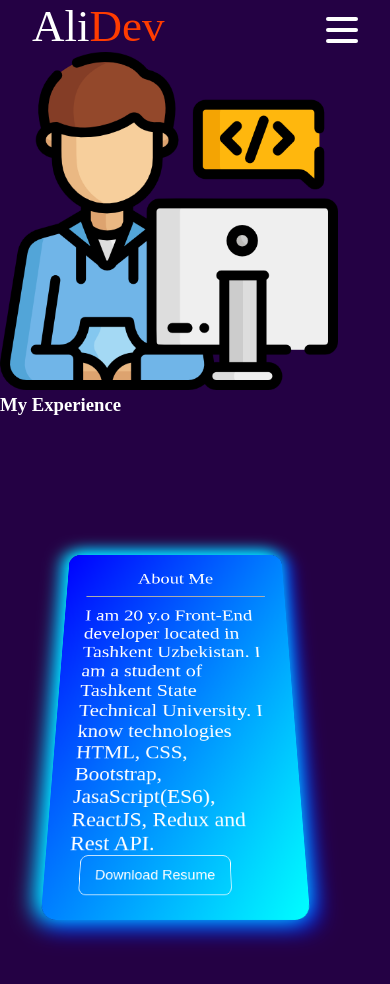
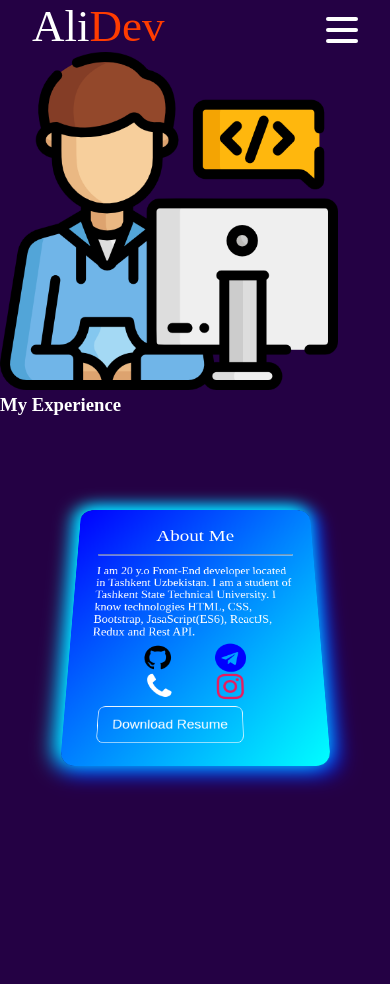
Before and after one commit to odilovalisher17/portfolio, a React (Create React App) app: page /about in a window 390 px wide. Shown: the top 984 px of the page. After the commit the page ends 844 px from the top, so only its background shows below. Built offline with nearby package versions, Linux system fonts and the light colour scheme; a web font is replaced by a local one.

Commit message:
update 6

```diff
--- a/package.json
+++ b/package.json
@@ -6,6 +6,7 @@
     "@testing-library/jest-dom": "^5.15.1",
     "@testing-library/react": "^11.2.7",
     "@testing-library/user-event": "^12.8.3",
+    "font-awesome": "^4.7.0",
     "react": "^17.0.2",
     "react-dom": "^17.0.2",
     "react-router": "^6.0.2",
--- a/src/Components/About/About.css
+++ b/src/Components/About/About.css
@@ -27,7 +27,8 @@
 
         box-shadow: 0 70px 40px -20px rgba(0, 0, 0, 0.2);
         transition: 0.4s ease-in-out transform;
-}:hover {
+}
+.about-right:hover {
     transform: translate3d(0px, 0px, -250px);
 }
 
@@ -40,6 +41,21 @@
     font-size: 30px;
 }
 
+.about-icons{
+    text-align: center;
+    padding: 0.5rem 0;
+}
+
+.about-icons i{
+    font-size: 45px;
+    padding: 0 2rem;
+    color: ;
+}
+
+.a-btn{
+
+}
+
 @media screen and (max-width:768px) {
     .about{
         flex-direction: column;
@@ -47,8 +63,11 @@
         padding: 0 0 !important;
     }
     .about-right{
-        width: 90% !important;
+        width: 94% !important;
         padding: 2rem 2rem;
-        font-size: 16px;
+        margin: auto;
+    }
+    .about-right p{
+        font-size: 18px;
     }
 }
--- a/src/Components/About/About.js
+++ b/src/Components/About/About.js
@@ -19,6 +19,13 @@ const About = () => {
                     I am 20 y.o Front-End developer located in Tashkent Uzbekistan. I am a student of Tashkent State Technical University. I know technologies HTML, CSS, Bootstrap, JasaScript(ES6), ReactJS, Redux and Rest API.
                 </p>
 
+                <div className='about-icons'>
+                    <i style={{color:"black"}} class="fa fa-github"></i>
+                    <i style={{color:"blue"}} class="fa fa-telegram"></i>
+                    <i class="fa fa-phone"></i>
+                    <i style={{color:'rgb(230, 29, 96)'}} class="fa fa-instagram"></i>
+                </div>
+
                 <button className='h-btn'>Download Resume</button>
             </div>
         </div>
--- a/src/index.js
+++ b/src/index.js
@@ -1,6 +1,7 @@
 import React from 'react';
 import ReactDOM from 'react-dom';
 import App from './App';
+import 'font-awesome/css/font-awesome.css'
 import reportWebVitals from './reportWebVitals';
 
 ReactDOM.render(
```
Also changed, not shown: 1 other file (tests, documents, lock files or other folders).
